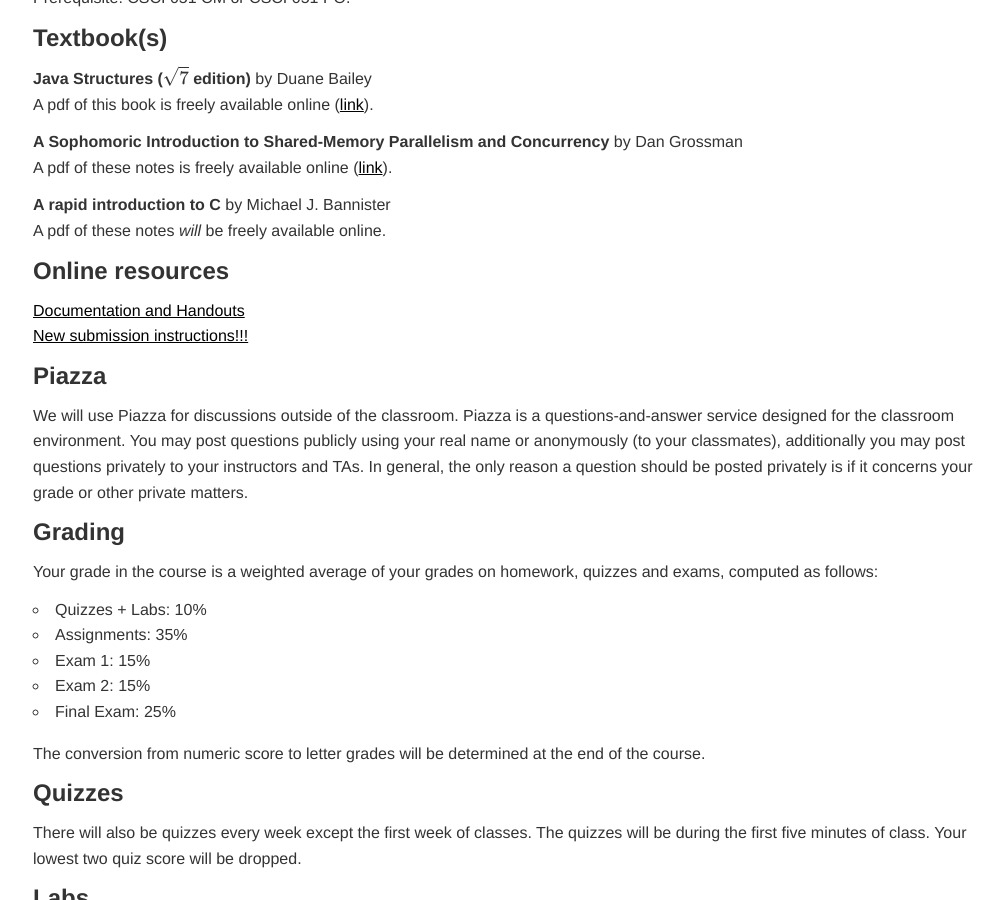
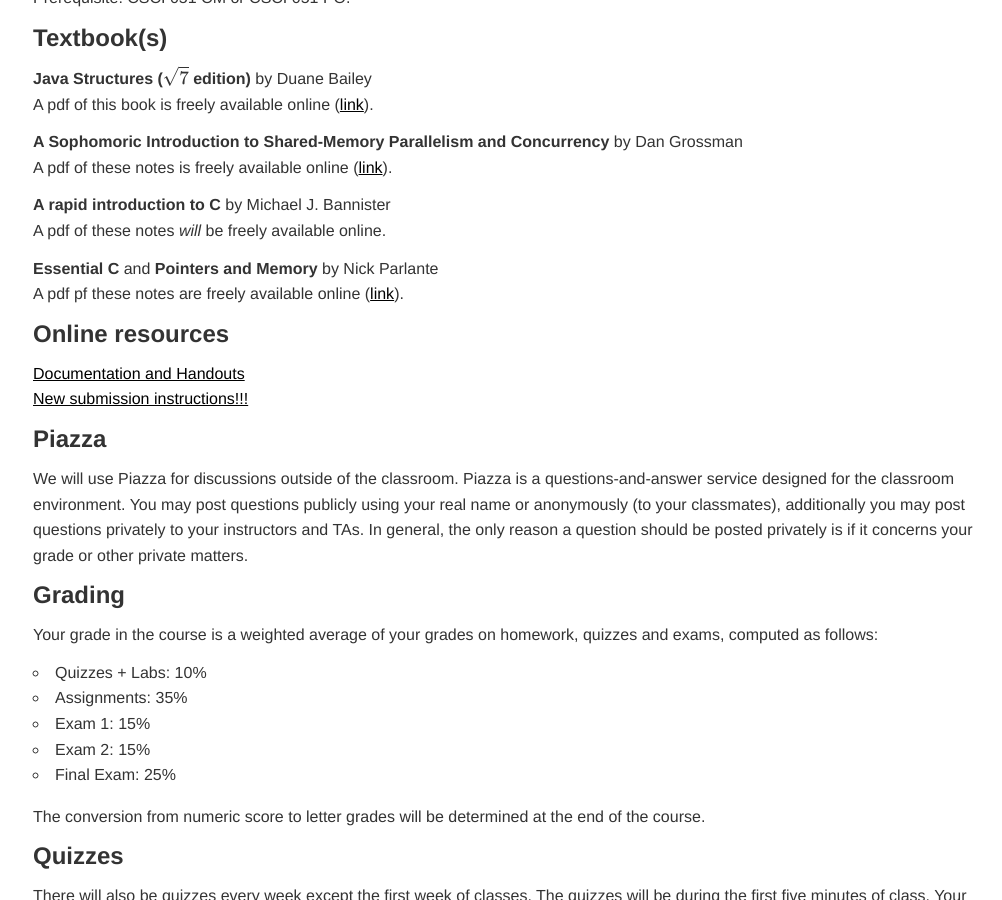
Before and after one commit to jacksonjw12/mbannister.github.io, a Jekyll site: the page built from _teaching/62-s16/index.md, in a window 1280 px wide and 900 px high, scrolled down 622 px. Shown: the whole window, without its empty margins (127-1129 px from the left). Built offline with Jekyll 4.4.1, drawn with Linux system fonts in a browser that asks for light colours; formulas are drawn with MathJax 3.

Commit message:
Add a C lec 26

```diff
--- a/_teaching/62-s16/index.md
+++ b/_teaching/62-s16/index.md
@@ -41,6 +41,9 @@
 
 __A rapid introduction to C__ by Michael J. Bannister
 A pdf of these notes _will_ be freely available online.
+
+__Essential C__ and __Pointers and Memory__ by Nick Parlante
+A pdf pf these notes are freely available online ([link](http://cslibrary.stanford.edu/101/)).
 
 ## Online resources
 
@@ -124,7 +127,7 @@
 F 3/25 | __César Chávez Day__ |
 M 3/28 | [Concurrency 2](Lecture24/Lecture24.pdf) ([code](https://github.com/mbannister/mbannister.github.io/tree/master/_teaching/62-s16/Lecture22/code))| | | [Assignment 9](Assignment09/Assignment09.html) <!-- Week 9 -->
 W 3/30 | [Concurrency 3](Lecture25/Lecture25.pdf) ([code](https://github.com/mbannister/mbannister.github.io/tree/master/_teaching/62-s16/Lecture22/code))| | | [Laboratory 9](Lab09/Lab09.html)
-F 4/1  | C 1 |
+F 4/1  | [C 1](Lecture26/Lecture26.pdf) |
 M 4/4  | C 2 | | | <!-- Week 10 -->
 W 4/6  | C 3 | | | Laboratory 10
 F 4/8  | C 4 |
```
Also changed, not shown: 1 other file.
